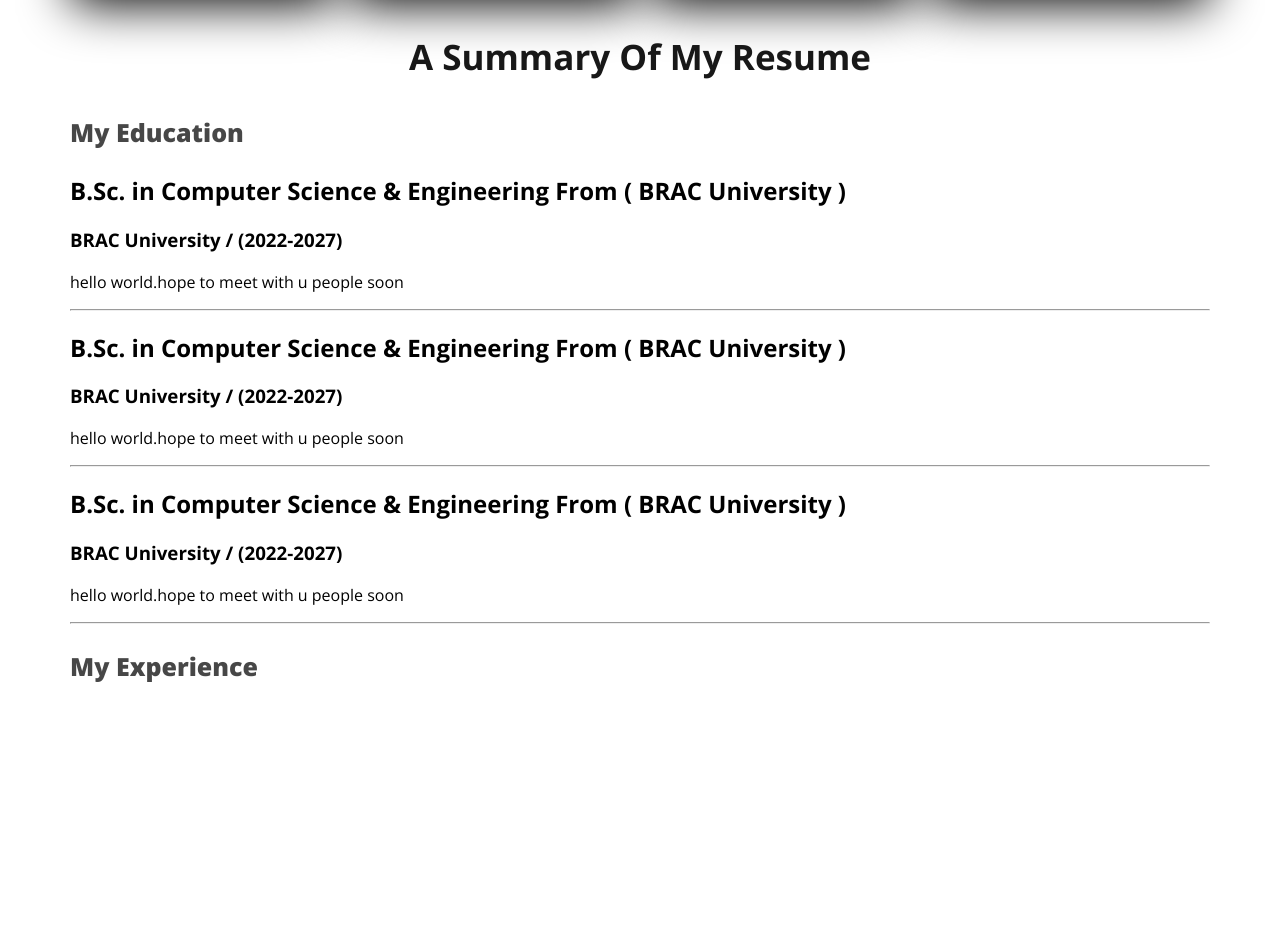
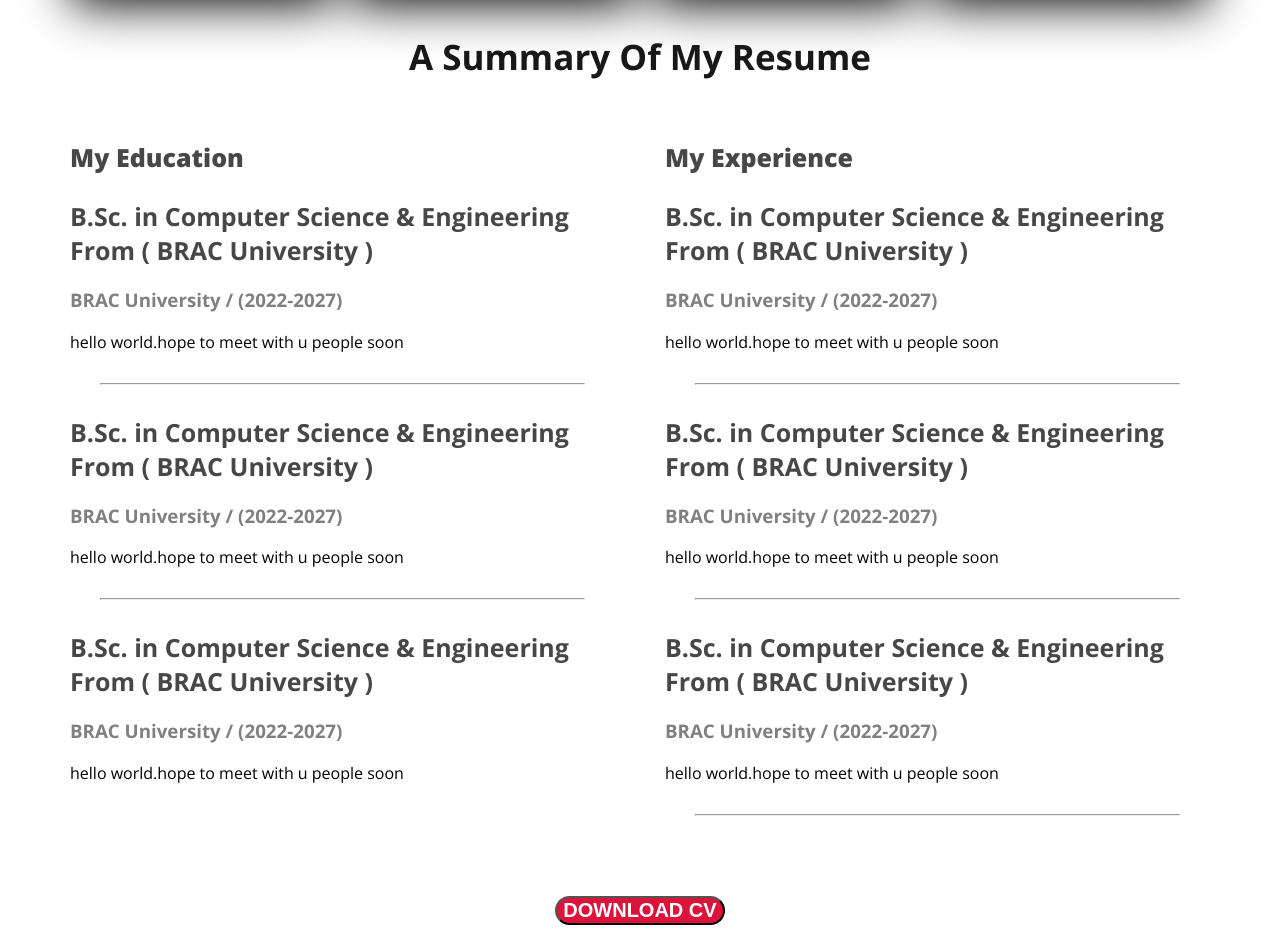
Before and after one commit to Xyrus72/web-dev-portfolio, a plain HTML site: page 1.html in a window 1280 px wide. Shown: the part 2667-3600 px from the top of the page. Before the commit the page ends 3375 px from the top, so only its background shows below. Drawn offline with nearby package versions, Linux system fonts and the light colour scheme.

Commit message:
resume done

```diff
--- a/1.html
+++ b/1.html
@@ -125,17 +125,39 @@
                     <h3 class="resume-item-institute">BRAC University / (2022-2027)</h3>
                     <p class="resume-item-description">hello world.hope to meet with u people soon</p>
                 </div>
-                <hr>
+
                </div>
                <div class="resume-column">
                 <h3 class="resume-column-title">My Experience</h3>
                 <h2 class="resume-item-title"></h2>
                     <h4 class="resume-item-institute"></h4>
                     <p class="resume-item-description"></p>
+                    <div class="resume-item">
+                        <h2 class="resume-item-title">B.Sc. in Computer Science & Engineering From ( BRAC University )</h2>
+                        <h3 class="resume-item-institute">BRAC University / (2022-2027)</h3>
+                        <p class="resume-item-description">hello world.hope to meet with u people soon</p>
+                    </div>
+                    <hr>
+                    <div class="resume-item">
+                        <h2 class="resume-item-title">B.Sc. in Computer Science & Engineering From ( BRAC University )</h2>
+                        <h3 class="resume-item-institute">BRAC University / (2022-2027)</h3>
+                        <p class="resume-item-description">hello world.hope to meet with u people soon</p>
+                    </div>
+
+                    <hr>
+                    <div class="resume-item">
+                        <h2 class="resume-item-title">B.Sc. in Computer Science & Engineering From ( BRAC University )</h2>
+                        <h3 class="resume-item-institute">BRAC University / (2022-2027)</h3>
+                        <p class="resume-item-description">hello world.hope to meet with u people soon</p>
+                    </div>
+                    <hr>
+                   </div>
                </div>
 
 
-
+            <div class="download-cv">
+                <button class="btn-primary">DOWNLOAD CV</button>
+            </div>
         </section>
     </main>
     <footer>
--- a/styles/port.css
+++ b/styles/port.css
@@ -153,3 +153,33 @@
     font-weight: 800;
 
 }
+.Resume-container{
+    display:flex ;
+    gap: 50px;
+}
+.resume-item-title{
+
+    color: #474747;
+    font-size: 25px;
+    font-weight: 700;
+}
+
+.Rresume-item-description ,.resume-item-institute{
+
+    color:grey;
+}
+
+.Resume-container hr{
+
+    margin: 30px;
+}
+
+.resume-item-title{
+    margin-bottom: 20px;
+    margin-top: 0px;
+}
+
+.download-cv{
+    text-align: center;
+    margin-top: 50px;
+}
```
